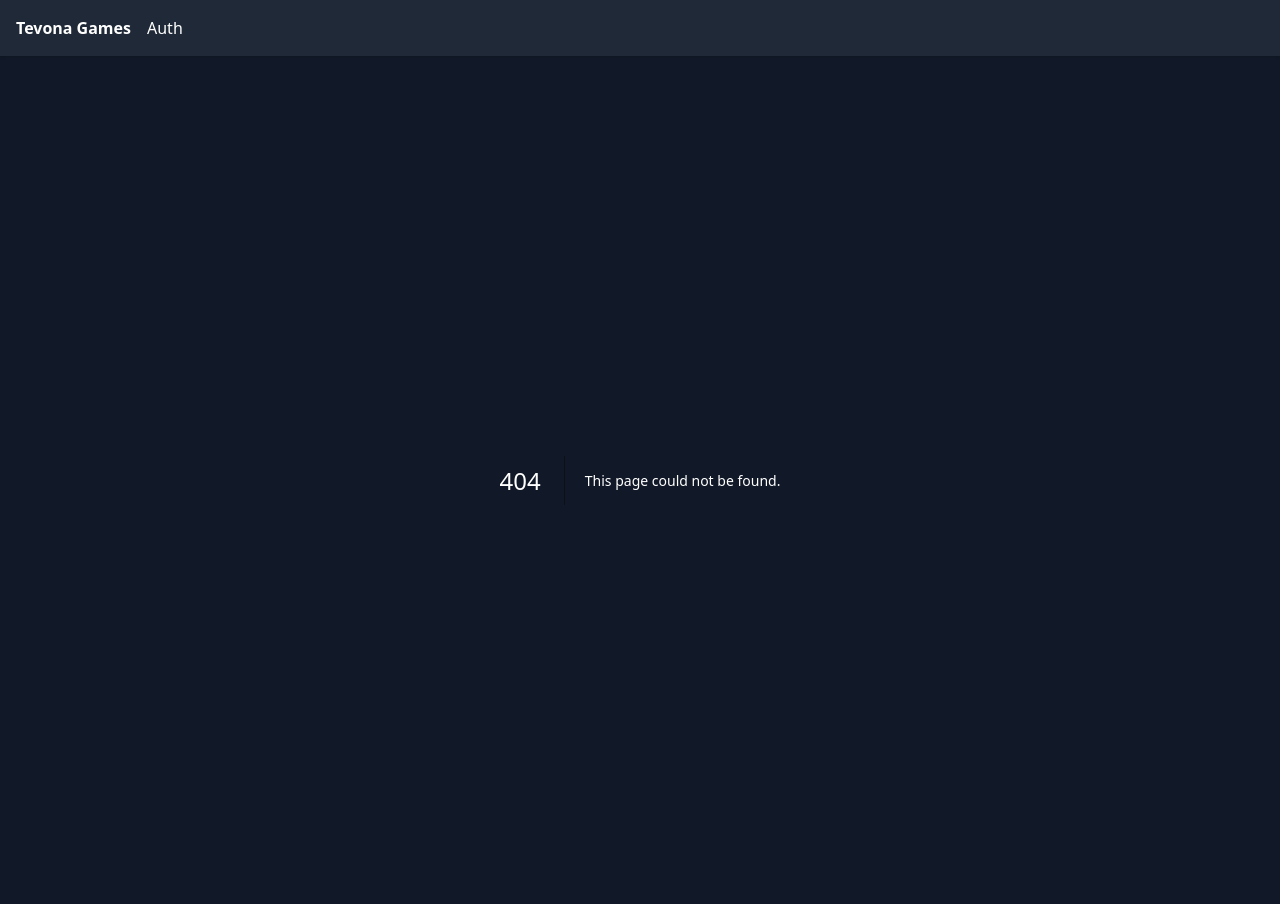
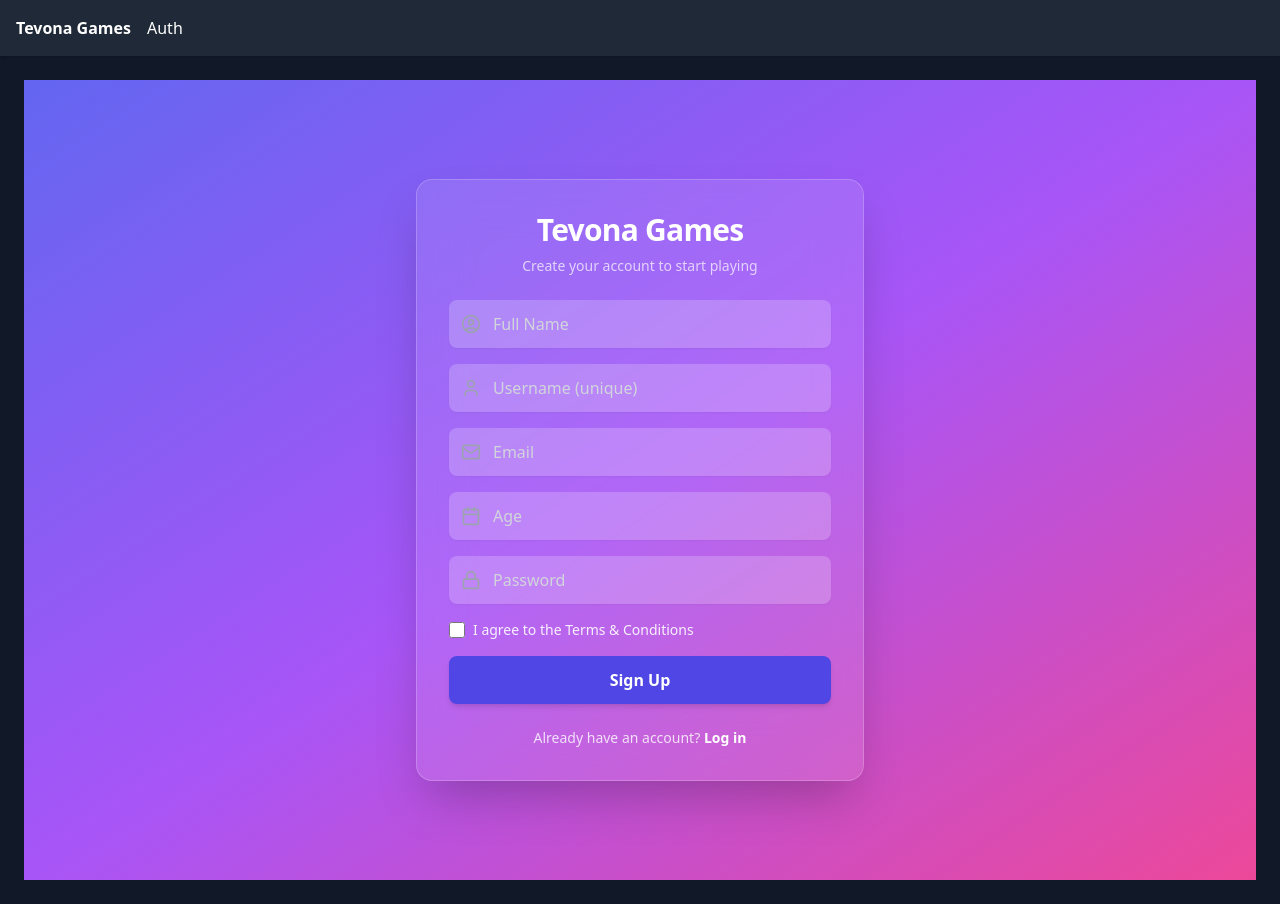
Before and after one commit to tenova-ke/tevona-games, a Next.js app: page /signup in a window 1280 px wide. Before the commit this address had no page. Built offline with nearby package versions, Linux system fonts and the light colour scheme.

Commit message:
Create page.tsx

```diff
--- /dev/null
+++ b/app/signup/page.tsx
@@ -0,0 +1,191 @@
+"use client";
+
+import { useState } from "react";
+import Link from "next/link";
+import { useRouter } from "next/navigation";
+import { createClient } from "@supabase/supabase-js";
+import { User, Mail, Lock, Calendar, UserCircle } from "lucide-react";
+
+const supabase = createClient(
+  process.env.NEXT_PUBLIC_SUPABASE_URL!,
+  process.env.NEXT_PUBLIC_SUPABASE_ANON_KEY!
+);
+
+export default function SignupPage() {
+  const router = useRouter();
+
+  const [form, setForm] = useState({
+    name: "",
+    username: "",
+    email: "",
+    age: "",
+    password: "",
+    terms: false,
+  });
+  const [loading, setLoading] = useState(false);
+  const [message, setMessage] = useState("");
+
+  const handleChange = (e: React.ChangeEvent<HTMLInputElement>) => {
+    const { name, value, type, checked } = e.target;
+    setForm((prev) => ({
+      ...prev,
+      [name]: type === "checkbox" ? checked : value,
+    }));
+  };
+
+  const handleSignup = async () => {
+    if (!form.terms) {
+      setMessage("You must agree to the terms to continue.");
+      return;
+    }
+
+    if (!form.username || !form.email || !form.password) {
+      setMessage("Please fill in all required fields.");
+      return;
+    }
+
+    setLoading(true);
+
+    const { data: existing } = await supabase
+      .from("profiles")
+      .select("id")
+      .eq("username", form.username)
+      .single();
+
+    if (existing) {
+      setMessage("That username is already taken.");
+      setLoading(false);
+      return;
+    }
+
+    const { error } = await supabase.auth.signUp({
+      email: form.email,
+      password: form.password,
+      options: {
+        data: {
+          name: form.name,
+          username: form.username,
+          age: form.age,
+        },
+      },
+    });
+
+    setLoading(false);
+
+    if (error) {
+      setMessage(error.message);
+    } else {
+      router.push("/games");
+    }
+  };
+
+  return (
+    <div className="min-h-screen flex items-center justify-center bg-gradient-to-br from-indigo-500 via-purple-500 to-pink-500 p-6">
+      <div className="w-full max-w-md bg-white/10 backdrop-blur-xl rounded-2xl shadow-2xl border border-white/20 p-8">
+        {/* Logo / Header */}
+        <div className="text-center mb-6">
+          <h1 className="text-3xl font-extrabold text-white tracking-tight">
+            Tevona Games
+          </h1>
+          <p className="text-white/70 mt-2 text-sm">
+            Create your account to start playing
+          </p>
+        </div>
+
+        {/* Form */}
+        <div className="space-y-4">
+          <Input
+            icon={<UserCircle className="w-5 h-5 text-gray-400" />}
+            name="name"
+            placeholder="Full Name"
+            value={form.name}
+            onChange={handleChange}
+          />
+
+          <Input
+            icon={<User className="w-5 h-5 text-gray-400" />}
+            name="username"
+            placeholder="Username (unique)"
+            value={form.username}
+            onChange={handleChange}
+          />
+
+          <Input
+            icon={<Mail className="w-5 h-5 text-gray-400" />}
+            type="email"
+            name="email"
+            placeholder="Email"
+            value={form.email}
+            onChange={handleChange}
+          />
+
+          <Input
+            icon={<Calendar className="w-5 h-5 text-gray-400" />}
+            type="number"
+            name="age"
+            placeholder="Age"
+            value={form.age}
+            onChange={handleChange}
+          />
+
+          <Input
+            icon={<Lock className="w-5 h-5 text-gray-400" />}
+            type="password"
+            name="password"
+            placeholder="Password"
+            value={form.password}
+            onChange={handleChange}
+          />
+
+          <label className="flex items-center gap-2 text-sm text-white/90">
+            <input
+              type="checkbox"
+              name="terms"
+              checked={form.terms}
+              onChange={handleChange}
+              className="h-4 w-4 text-indigo-500 border-gray-300 rounded"
+            />
+            I agree to the Terms & Conditions
+          </label>
+
+          <button
+            onClick={handleSignup}
+            disabled={loading}
+            className="w-full py-3 px-4 bg-indigo-600 hover:bg-indigo-700 disabled:bg-indigo-400
+                       text-white rounded-lg font-semibold shadow-md transition duration-200"
+          >
+            {loading ? "Creating..." : "Sign Up"}
+          </button>
+        </div>
+
+        {message && (
+          <p className="mt-4 text-center text-sm text-red-300">{message}</p>
+        )}
+
+        {/* Footer */}
+        <p className="mt-6 text-center text-sm text-white/80">
+          Already have an account?{" "}
+          <Link href="/auth/login" className="text-white font-semibold hover:underline">
+            Log in
+          </Link>
+        </p>
+      </div>
+    </div>
+  );
+}
+
+// ✅ Reusable Input component with icons
+function Input({
+  icon,
+  ...props
+}: React.InputHTMLAttributes<HTMLInputElement> & { icon: React.ReactNode }) {
+  return (
+    <div className="flex items-center bg-white/20 rounded-lg p-3 shadow-sm focus-within:ring-2 focus-within:ring-indigo-400">
+      <div className="mr-3">{icon}</div>
+      <input
+        {...props}
+        className="bg-transparent flex-1 outline-none text-white placeholder-gray-300"
+      />
+    </div>
+  );
+}
```
